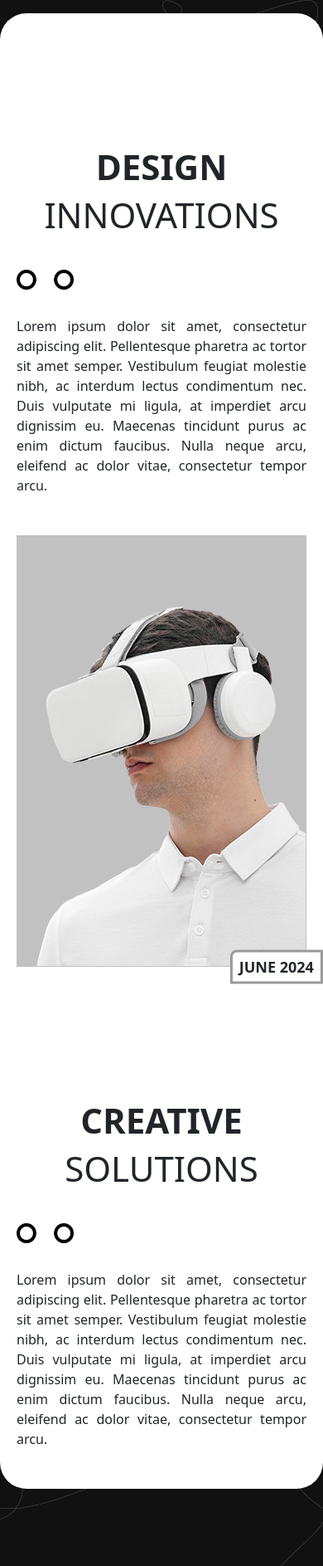
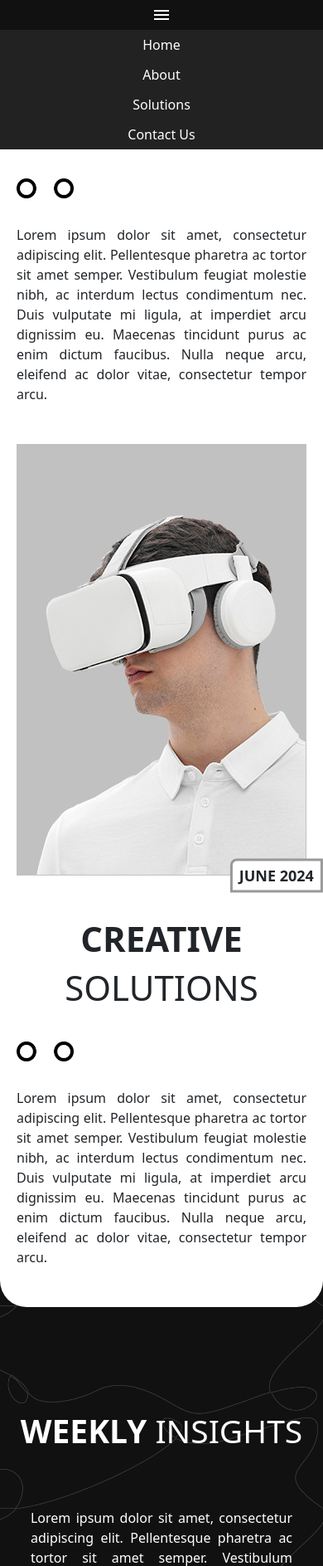
Before and after one commit to JayJayOnGit/webtechwebsite, a PHP site: page / in a window 390 px wide. Shown: the top 1887 px of the page at 83% size. Run offline with PHP 8.4, Linux system fonts and the light colour scheme; data that the repository does not hold is empty.

Commit message:
jquery dom manipulaion and dynamic sizing

```diff
--- a/header.php
+++ b/header.php
@@ -19,7 +19,6 @@ include_once 'connect.php';
     <script src="js/contact.js"></script>
     <title>THE MAD HATTER</title>
 </head>
-
 <?php
 include_once 'nav.php';
 ?>
--- a/js/contact.js
+++ b/js/contact.js
@@ -12,17 +12,17 @@ $( document ).ready(function() {
         let validated = true;
         let invalidMessage = "";
 
-        if (! usernameRegex.test($('#form-name').val())) {
+        if (isSignup && !usernameRegex.test($('#form-name').val())) {
             validated = false;
             invalidMessage = "username is invalid";
         }
 
-        else if (! emailRegex.test($('#form-email').val())) {
+        else if (!emailRegex.test($('#form-email').val())) {
             validated = false;
             invalidMessage = "email is invalid";
         }
 
-        else if ($('#form-password').val() !== $('#form-password-confirm').val()) {
+        else if (isSignup && $('#form-password').val() !== $('#form-password-confirm').val()) {
             validated = false;
             invalidMessage = "passwords do not match";
         }
@@ -65,7 +65,7 @@ function registerUser() {
         url: "check-user.php",
         data: args,
         complete: function(r){
-            alert(r.responseText);
+            updateSubmitMessage(r.responseText);
         }
     });
 }
@@ -86,7 +86,7 @@ function confirmUser() {
         url: "check-user.php",
         data: args,
         complete: function(r){
-            alert(r.responseText);
+            updateSubmitMessage(r.responseText);
         }
     });
 }
--- a/nav.php
+++ b/nav.php
@@ -1,8 +1,28 @@
 <div id="nav-bar" class="position-absolute start-0 top-0">
     <i class="material-icons md-18">cruelty_free</i>
     <a>THE MAD HATTER*</a>
-    <a>Home</a>
+    <a href="index.php">Home</a>
     <a>About</a>
     <a>Solutions</a>
-    <a>Contact Us</a>
+    <a href="contact.php">Contact Us</a>
 </div>
+<div id="hamburger">
+    <i id="hamburger-toggle" class="material-icons md-18">menu</i>
+    <div id="dropdown">
+        <a href="index.php">Home</a>
+        <a>About</a>
+        <a>Solutions</a>
+        <a href="contact.php">Contact Us</a>
+    </div>
+</div>
+
+<script>
+    $(document).ready(function(){
+        console.log("we up");
+        $("#hamburger-toggle").click(function(){
+            console.log("we doin it");
+            $("#dropdown").slideToggle();
+            console.log("we doned it");
+        });
+    });
+</script>
--- a/style.css
+++ b/style.css
@@ -17,6 +17,11 @@ body {
 
 h1, h2 {
     text-transform: uppercase;
+}
+
+a {
+    text-decoration: none !important;
+    color: inherit !important;
 }
 
 header {
@@ -53,6 +58,44 @@ header {
     text-transform: uppercase;
 
     cursor: pointer;
+}
+
+#hamburger{
+    position: absolute;
+    top: 0;
+    left: 0;
+    right: 0;
+
+    display: flex;
+    flex-direction: column;
+    display: none;
+
+    background-color: #111;
+    color: #fff;
+
+    z-index: 100;
+}
+
+#dropdown {
+
+    display: flex;
+    flex-direction: column;
+}
+
+#dropdown a, #hamburger i {
+    padding: 6px 0;
+    text-align: center;
+
+    user-select: none;
+    cursor: pointer;
+}
+
+#dropdown a {
+    background-color: #222;
+}
+
+#dropdown a:hover {
+    background-color: #111;
 }
 
 #main-page {
@@ -198,7 +241,6 @@ header {
 
 #page-3 {
     margin: 240px 32px;
-    margin-bottom: 32px;
 
     color: #fff;
 }
@@ -351,6 +393,14 @@ footer .content {
     #nav-bar {
         display: none;
     }
+
+    #hamburger {
+        display: flex;
+    }
+
+    #main-page .text {
+        padding-top: 5%;
+    }
 }
 @media screen and (max-width: 720px) {
     header {
```
Also changed, not shown: check-user.php (+5 -5 lines).
